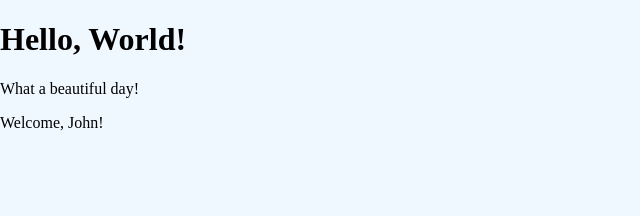
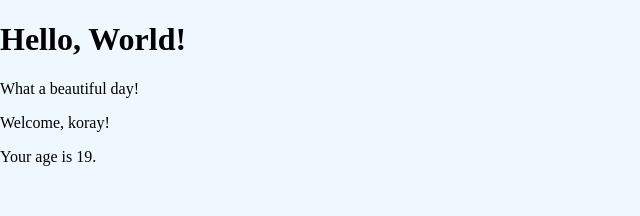
Before and after one commit to kry23/koray-korkmaz-dev-hope-react-mod-exercises, a React (Create React App) app: page / in a window 1280 px wide. Shown: the top 216 px of the page, without its empty margins (0-640 px from the left). Built offline with nearby package versions, Linux system fonts and the light colour scheme.

Commit message:
prp-3 sol.

```diff
--- a/src/App.js
+++ b/src/App.js
@@ -9,7 +9,7 @@ export class App extends React.Component {
       <div>
         <Hello></Hello>
         <Message></Message>
-        <Welcome></Welcome>
+        <Welcome name={"koray"} age={19}></Welcome>
       </div>
     );
   }
--- a/src/Welcome.jsx
+++ b/src/Welcome.jsx
@@ -6,6 +6,11 @@ export class Welcome extends React.Component {
 
   state = {};
   render() {
-    return <p>Welcome, {this.props.name}!</p>;
+    return (
+      <>
+        <p>Welcome, {this.props.name}!</p>
+        <p>Your age is {this.props.age}.</p>
+      </>
+    );
   }
 }
```
